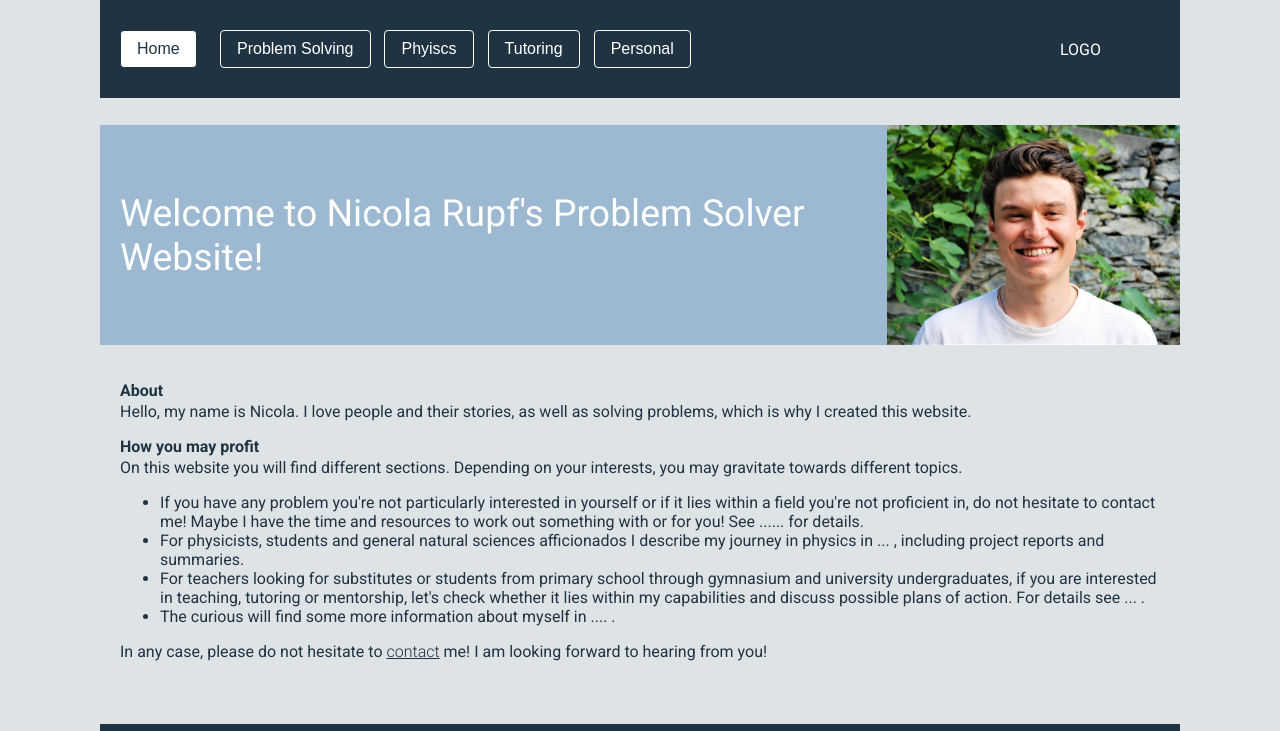
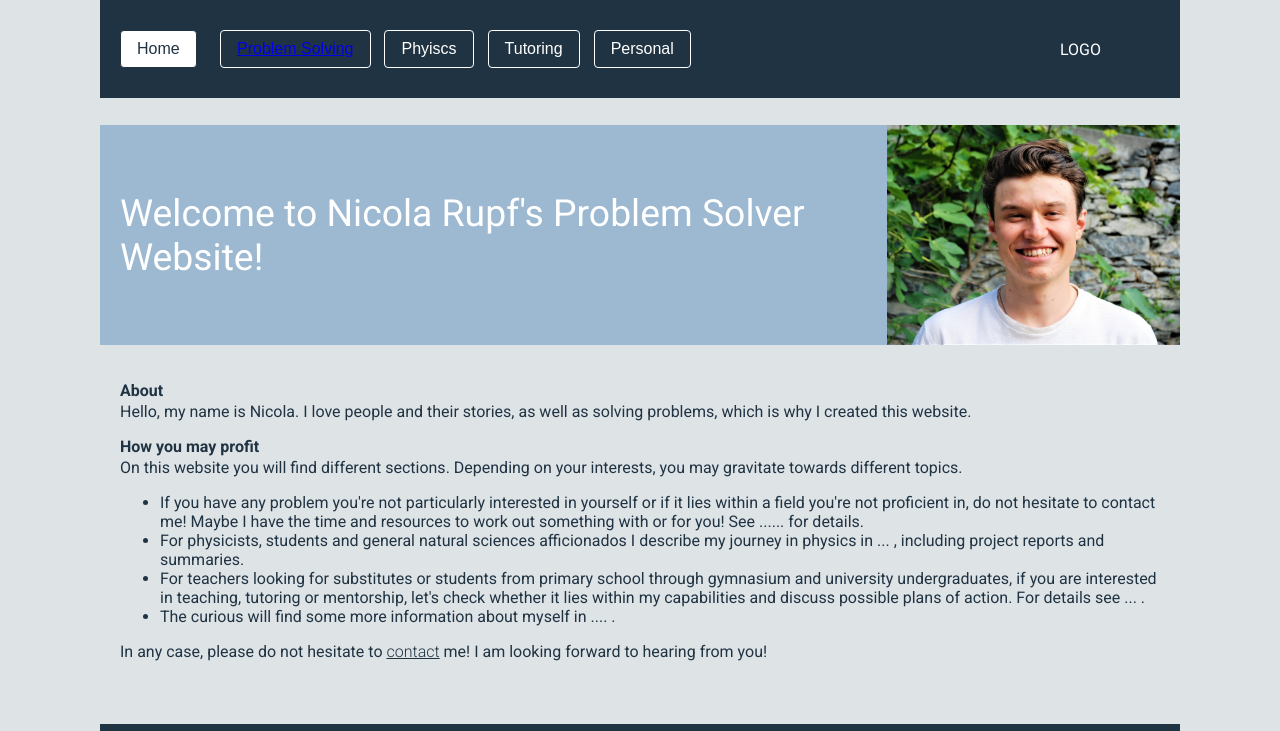
Before and after one commit to NRupf/MyWebsite, a plain HTML site: page index.html in a window 1280 px wide. Shown: the top 731 px of the page. Drawn offline with Linux system fonts and the light colour scheme.

Commit message:
Add files via upload

```diff
--- a/index.html
+++ b/index.html
@@ -17,16 +17,9 @@
     --color12: rgba(32,51,67,1);
     --color21: rgba(32,51,67,1);
     --color22: rgba(219,225,228, 0.9);
-
     --color31: rgb(255,255,255);
     --color32: rgba(156, 185, 209, 1);
   }
-
-
-
-
-
-
 
 
 </style>
@@ -59,7 +52,8 @@
         <button class="topic-button-current">Home</button>
       </div>
       <div class="header-topics">
-        <button class="topic-button">Problem Solving</button>
+        <button class="topic-button">
+          <a href="nicolarupf.com/problemsolving">Problem Solving</a></button>
         <button class="topic-button">Phyiscs</button>
         <button class="topic-button">Tutoring</button>
         <button class="topic-button">Personal</button>
```
